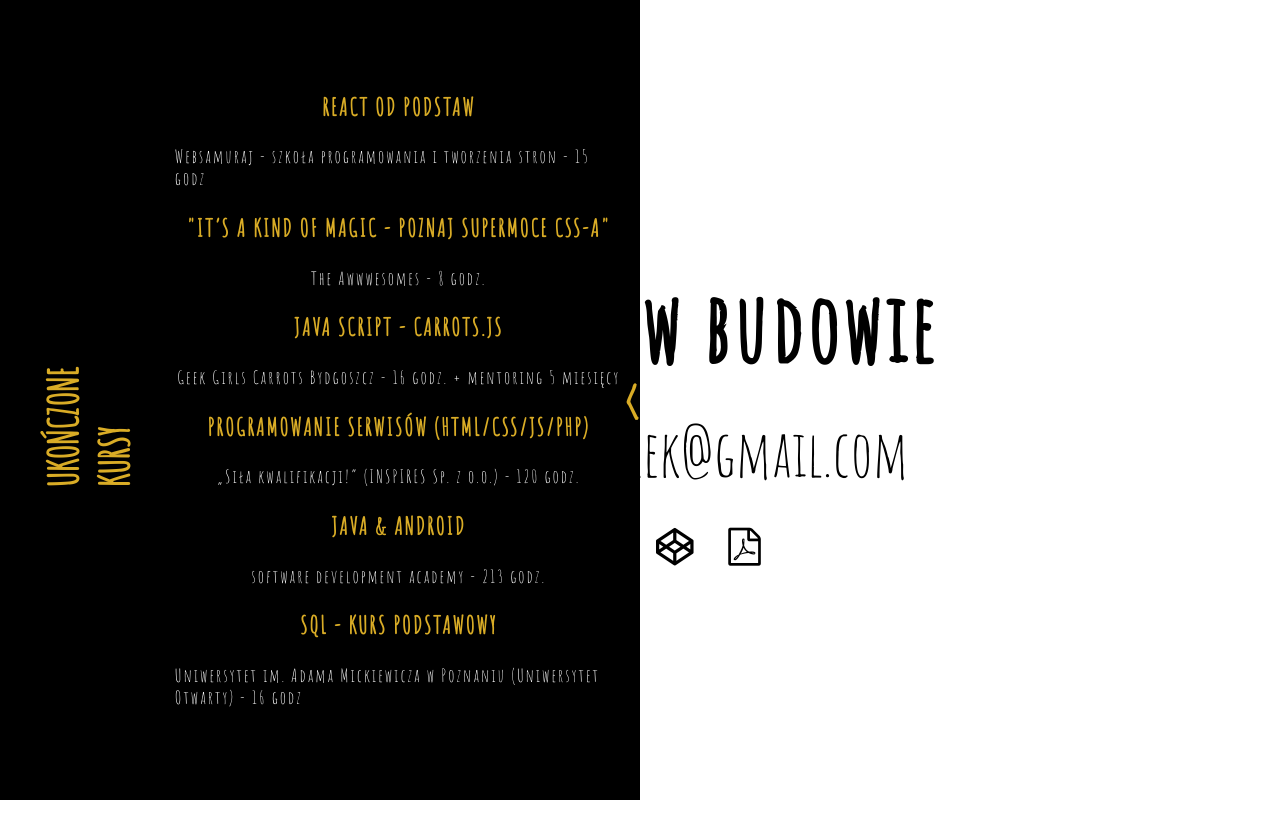
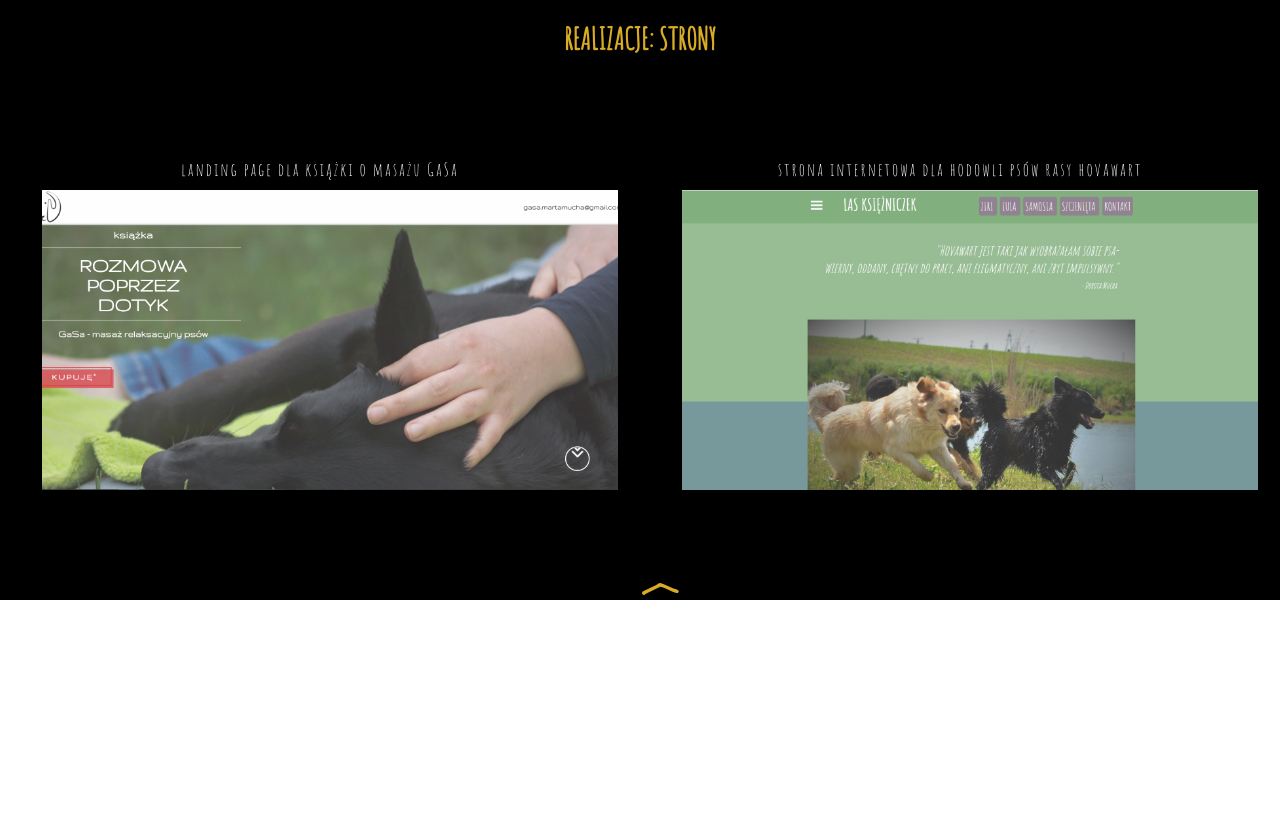
Before and after one commit to MartaKMB/MartaKMB.github.io, a plain HTML site: page index.html in a window 1280 px wide. Before the commit the page ends 800 px from the top, so only its background shows below. Drawn offline with Linux system fonts and the light colour scheme.

Commit message:
Added section with websites

```diff
--- a/index.html
+++ b/index.html
@@ -33,14 +33,30 @@
                 <dd>software development academy - 213 godz.</dd>
 
                 <dt>SQL - KURS PODSTAWOWY</dt>
-                <dd>Uniwersytet im. Adama Mickiewicza w Poznaniu (Uniwersytet Otwarty) - 16 godz</dd>
+                <dd>UAM w Poznaniu (Uniwersytet Otwarty) - 16 godz</dd>
             </dl>
 
             <div class="arrow_courses">&lt;</div>
 
         </section>
 
-        <section class="websites_sect"></section>
+        <section class="websites_sect">
+
+            <h2 class="websites_title">REALIZACJE: STRONY</h2>
+
+            <div class="websites_list">
+                <div>landing page dla książki o masażu GaSa
+                    <a href="http://ksiazka.martamucha.pl/" target="_blank" class="gasa_link"> </a>
+                </div>
+
+                <div>strona internetowa dla hodowli psów rasy hovawart
+                    <a href="http://hovawart.pl/" target="_blank" class="hovawart_link"></a>
+                </div>
+            </div>
+
+            <div class="arrow_websites">&lt;</div>
+
+        </section>
 
         <section class="underconstruction_sect">
 
--- a/sass/main.scss
+++ b/sass/main.scss
@@ -34,17 +34,17 @@ a {
 /* --- */
 
 .page_container {
-    width: 100%;
-    height: 100%;
-
+    width: 100vw;
+    height: 100vh;
+    overflow: hidden;
     display: flex;
     justify-content: center;
     align-items: center;
 }
 
 .courses_sect {
-    width: 50vw;
-    height: 100vh;
+    width: 75vw;
+    height: 100%;
 
     display: flex;
     justify-content: space-between;
@@ -52,7 +52,7 @@ a {
 
     position: absolute;
     top: 0;
-    left: calc(-50vw + 20px);
+    left: calc(-75vw + 20px);
 
     &:hover {
         left: 0;
@@ -65,17 +65,18 @@ a {
         transform: rotate(-90deg);
         height: auto;
         width: 200px;
-        font-size: 40px;
+        font-size: 30px;
     }
 
     .courses_list {
-        width: 40vw;
+        width: 50vw;
         height: 80vh;
         display: flex;
         flex-direction: column;
         justify-content: space-around;
         align-items: center;
         letter-spacing: 2px;
+        text-align: center;
 
         dt {
             font-weight: 700;
@@ -98,6 +99,85 @@ a {
         font-weight: 700;
     }
 }
+
+.websites_sect {
+    width: 100%;
+    height: 75vh;
+    display: flex;
+    justify-content: space-between;
+    align-items: center;
+    flex-direction: column;
+    position: absolute;
+    top: calc(-75vh + 20px);
+    left: 0;
+
+    &:hover {
+        top: 0;
+        background-color: #000;
+        color: $hover_color;
+        transition: all 2s ease;
+    }
+
+    .websites_title {
+        font-size: 30px;
+        width: 100%;
+        text-align: center;
+        margin: 20px;
+    }
+
+    .websites_list {
+        width: 100%;
+        display: flex;
+        justify-content: space-around;
+        align-items: center;
+        letter-spacing: 2px;
+        text-align: center;
+        flex-wrap: wrap;
+        color: #fff;
+
+        div {
+            width: 45%;
+            font-size: 18px;
+
+            a {
+                display: block;
+                width: 100%;
+                height: 300px;
+                margin: 10px;
+                background-position: center;
+                background-size: cover;
+                background-color: rgba(250, 250, 250, .2);
+                background-blend-mode: overlay;
+
+                &.gasa_link {
+                    background-image: url('../image/websites_ksiazka-gasa.png');
+                }
+
+                &.hovawart_link {
+                    background-image: url('../image/websites_hovawart.png');
+                }
+
+                &:hover {
+                    background-blend-mode: normal;
+                    transition: all 2s ease;
+                }
+            }
+        }
+    }
+
+    .arrow_websites {
+        width: 100%;
+        height: 20px;
+        display: flex;
+        flex-direction: column;
+        justify-content: flex-end;
+        align-items: center;
+        font-size: 50px;
+        font-weight: 700;
+        transform: rotate(90deg);
+    }
+}
+
 
 
 .underconstruction_sect {
```
Also changed, not shown: css/main.css, image/websites_hovawart.png (added), image/websites_ksiazka-gasa.png (added).
